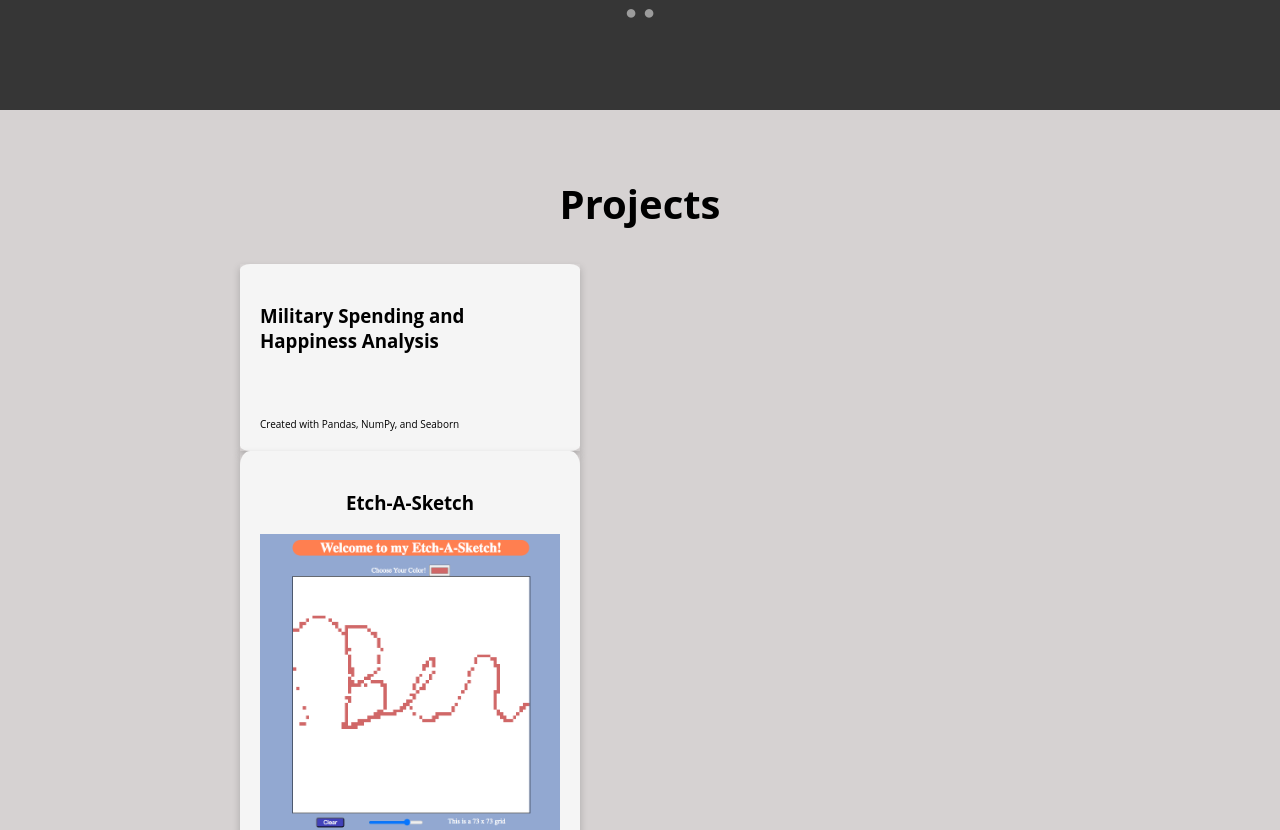
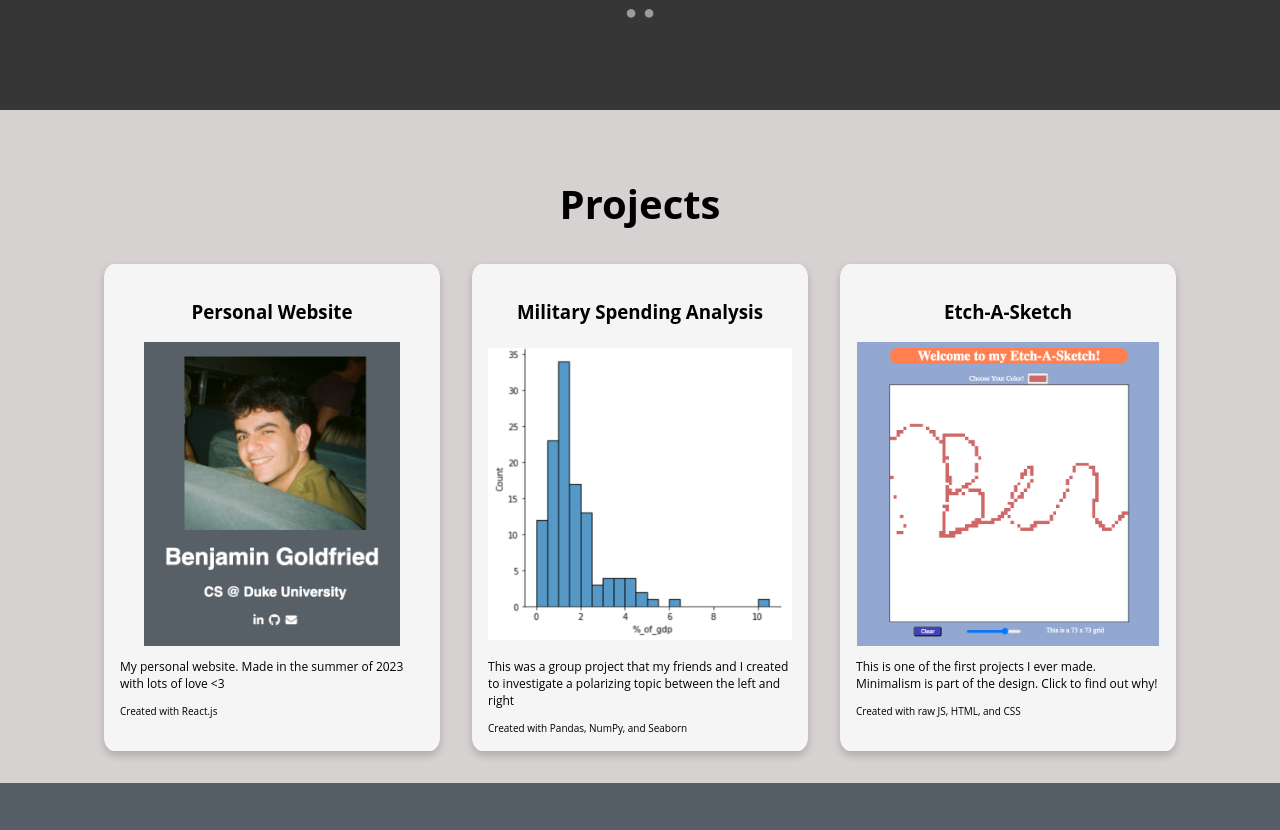
Before and after one commit to DukeBen/personal-website, a React (Create React App) app: page / in a window 1280 px wide. Shown: the part 2771-3601 px from the top of the page. After the commit the page ends 3554 px from the top, so only its background shows below. Built offline with nearby package versions, Linux system fonts and the light colour scheme.

Commit message:
Add more projects and update styling

```diff
--- a/src/Components/ProjectCard.css
+++ b/src/Components/ProjectCard.css
@@ -1,28 +1,31 @@
-.projectContainer{
-    width: 300px;
+.projectCard{
+    width: 19em;
     display: flex;
     flex-direction: column;
     float: left;
-    padding: 20px;
+    padding: 1em;
     background-color: whitesmoke;
     border-radius: 3%;
     color: black;
 }
 
 .projectImgContainer{
-    width: 100%;
-    object-fit: contain;
+    width: 19em;
+    height: 19em;
 }
 
 .projectImgContainer img {
     width: 100%;
-    height: auto;
-
+    height: 100%;
+    object-fit: contain;
 }
 
 .projectLink{
     width: max-content;
-    box-shadow: 0 4px 8px 0 rgba(0,0,0,0.2);
+    box-shadow: 0 .25em .5em 0 rgba(0,0,0,0.2);
+    margin: 0 1em;
+    border-radius: 3%;
+    display: flex;
 }
 
 .projectLink:hover{
--- a/src/Components/ProjectCard.jsx
+++ b/src/Components/ProjectCard.jsx
@@ -3,9 +3,9 @@ import './ProjectCard.css'
 const ProjectCard = ({title, projectURL, imgURL, text, createdWith}) => {
     return (
         <>
-         <a target="_blank" href = {projectURL} className = 'projectLink'>
-            <div className="projectContainer">
-                <h3 style = {{display: 'flex', justifyContent: "center"}}>{title}</h3>
+         <a target="_blank" href = {projectURL} className = 'projectLink' rel="noopener noreferrer">
+            <div className="projectCard">
+                <h3 style = {{textAlign: 'center'}}>{title}</h3>
 
                     <div className="projectImgContainer">
                         <img src = {imgURL} />
--- a/src/Pages/Projects.css
+++ b/src/Pages/Projects.css
@@ -1,3 +1,14 @@
 #projects{
     background-color: rgb(214 210 210);
 }
+
+.projectContainer{
+    display: flex;
+    justify-content: center;
+}
+.projectPageContainer{
+    width: 72em;
+    display: flex;
+    flex-direction: column;
+    padding: 2em;
+}
--- a/src/Pages/Projects.jsx
+++ b/src/Pages/Projects.jsx
@@ -1,27 +1,38 @@
 import "./Projects.css";
 import ProjectCard from "../Components/ProjectCard";
 import etchASketch from "../Data/etch-a-sketch.png";
+import militaryProjImg from "../Data/military-spending-proj.png"
+import websitePreview from "../Data/website-preview.png"
 const Projects = () => {
   const projects = [
     {
-        title: "Military Spending and Happiness Analysis",
+      title: "Personal Website",
+      projectURL: "https://github.com/DukeBen/personal-website",
+      imgURL: websitePreview,
+      text: 'My personal website.  Made in the summer of 2023 with lots of love <3',
+      createdWith: 'Created with React.js'
+    },
+      {
+        title: "Military Spending Analysis",
         projectURL: "https://github.com/DukeBen/miltary-spending-and-happiness",
-        imgURL: '',
-        text: '',
+        imgURL: militaryProjImg,
+        text: 'This was a group project that my friends and I created to investigate a polarizing topic between the left and right',
         createdWith: 'Created with Pandas, NumPy, and Seaborn'
       },
     {
       title: "Etch-A-Sketch",
       projectURL: "https://github.com/DukeBen/etch-a-sketch",
       imgURL: etchASketch,
-      text: "This is one of the first projects I ever made.  Minimalist is part of the design.  Click to find out why!",
+      text: "This is one of the first projects I ever made.  Minimalism is part of the design.  Click to find out why!",
       createdWith: "Created with raw JS, HTML, and CSS",
     },
   ];
   return (
     <>
-      <div className="workContainer">
+      <div className="projectPageContainer">
         <h1>Projects</h1>
+        <div className="projectContainer">
+
         {projects.map((project) => {
           return (
             <ProjectCard
@@ -34,6 +45,7 @@ const Projects = () => {
             );
           })}
         </div>
+      </div>
     </>
   );
 };
```
Lines whose indentation alone changed are shown as unchanged.
